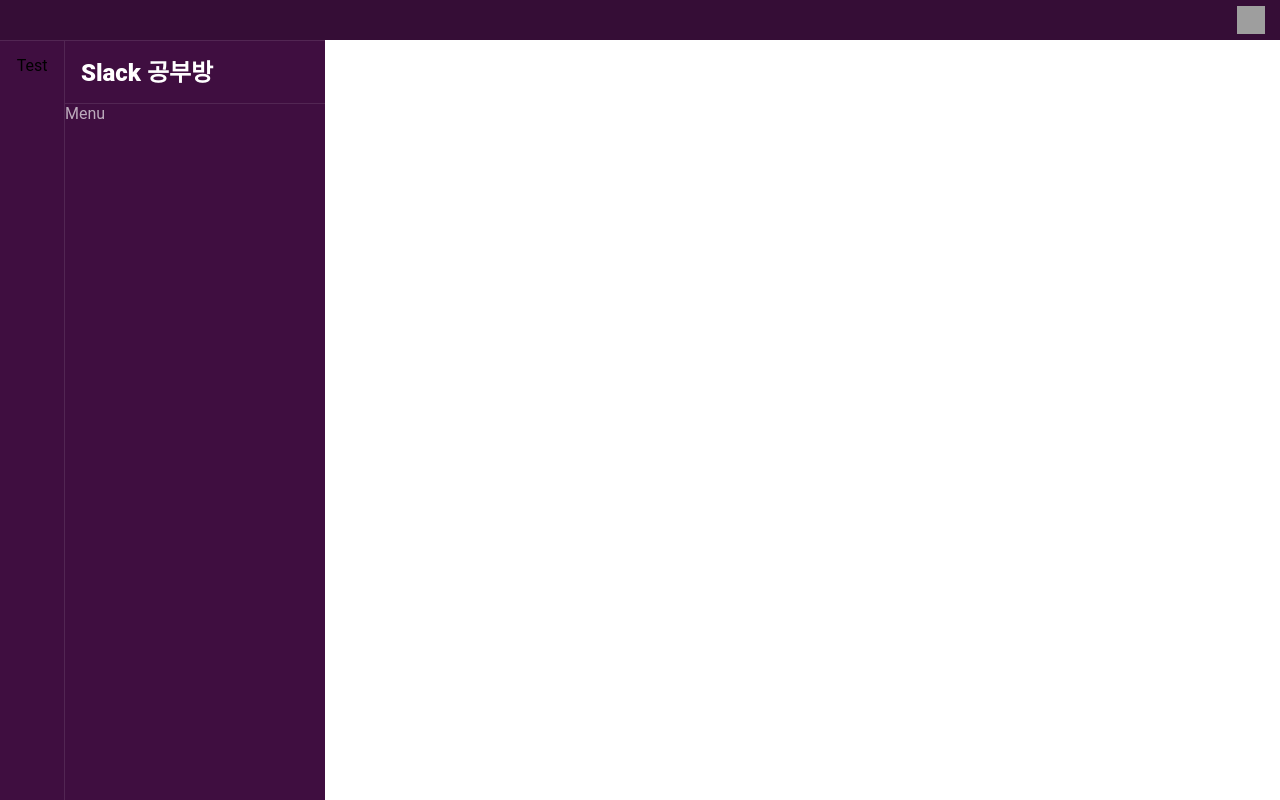
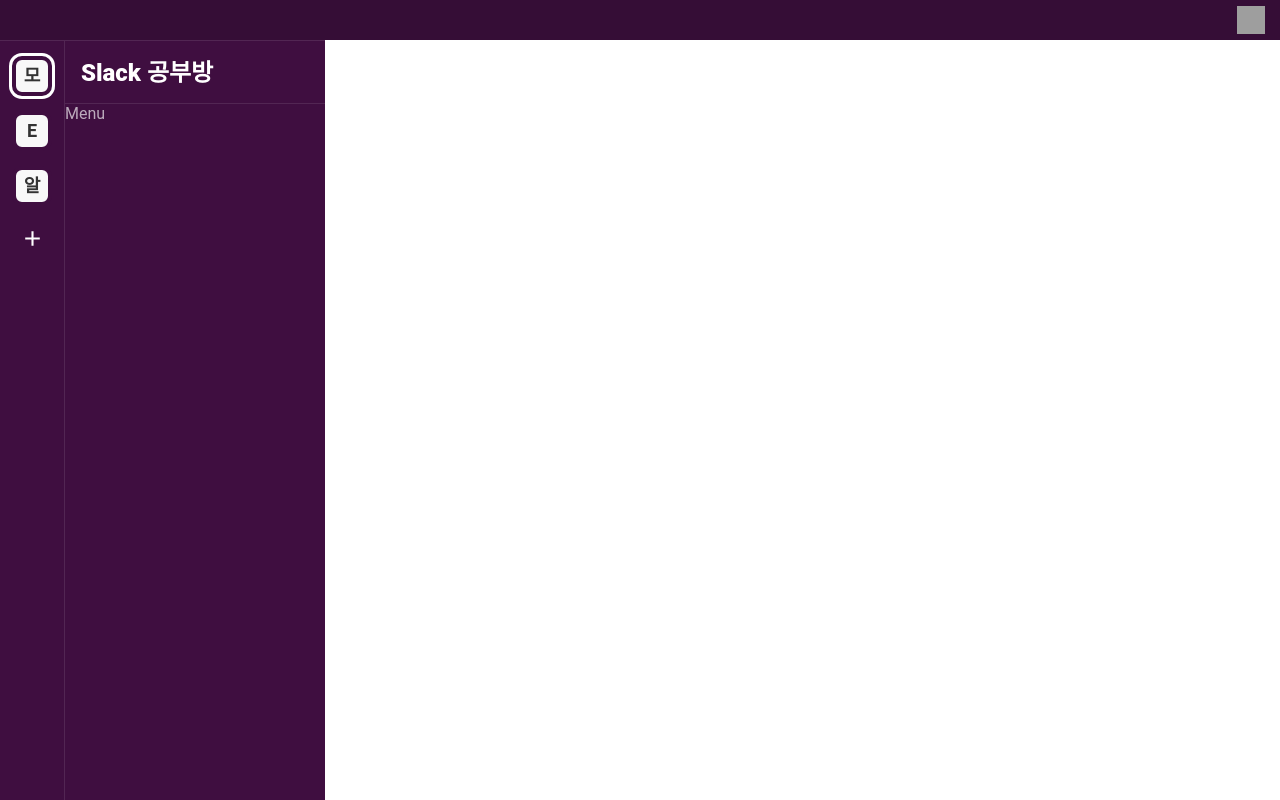
Before and after one commit to devjoylee/sleact, a React (Create React App) app: page /workspace in a window 1280 px wide. Built offline with nearby package versions, Linux system fonts and the light colour scheme; grey boxes are pictures that could not be loaded.

Commit message:
💄 add workspace list UI

```diff
--- a/src/components/Layout/WorkspaceLayout/WorkspaceLayout.tsx
+++ b/src/components/Layout/WorkspaceLayout/WorkspaceLayout.tsx
@@ -1,14 +1,14 @@
 import React from 'react';
 import { Outlet } from 'react-router-dom';
-import { WspaceHeader } from 'components';
-import { WorkspaceContents, List, WorkspaceName, WorkspaceBar, ChannelBar, Chats } from './styles';
+import { WorkspaceHeader, WorkspaceList } from 'components';
+import { WorkspaceContents, List, WorkspaceName, ChannelBar, Chats } from './styles';
 
 export const WorkspaceLayout = () => {
   return (
     <div className='workspace'>
-      <WspaceHeader />
+      <WorkspaceHeader />
       <WorkspaceContents>
-        <WorkspaceBar>Test</WorkspaceBar>
+        <WorkspaceList />
         <ChannelBar>
           <WorkspaceName>Slack 공부방</WorkspaceName>
           <List>Menu</List>
--- a/src/components/Workspace/WspaceHeader.tsx
+++ b/src/components/Workspace/WorkspaceHeader/WorkspaceHeader.tsx
@@ -1,15 +1,15 @@
 import React, { useState } from 'react';
 import { UserSetting } from 'components';
-import { WorkspaceHeader, UserProfile } from './styles';
+import { WspaceHeader, UserProfile } from './styles';
 
-export const WspaceHeader = () => {
+export const WorkspaceHeader = () => {
   const [showUserSetting, setShowUserSetting] = useState(false);
   const handleClick = () => {
     setShowUserSetting((prev) => !prev);
   };
 
   return (
-    <WorkspaceHeader>
+    <WspaceHeader>
       <UserProfile onClick={handleClick}>
         <img
           src='https://s3-ap-northeast-1.amazonaws.com/ojuz-attach/profile/images/GioChkhaidze'
@@ -17,6 +17,6 @@
         />
       </UserProfile>
       {showUserSetting && <UserSetting handleClose={handleClick} />}
-    </WorkspaceHeader>
+    </WspaceHeader>
   );
 };
--- a/src/components/Workspace/styles.ts
+++ b/src/components/Workspace/WorkspaceHeader/styles.ts
@@ -1,7 +1,7 @@
 import styled from '@emotion/styled';
 import { COLOR, STYLE } from 'styles/variables';
 
-export const WorkspaceHeader = styled.header`
+export const WspaceHeader = styled.header`
   display: flex;
   justify-content: flex-end;
   align-items: center;
--- /dev/null
+++ b/src/components/Workspace/WorkspaceList/WorkspaceList.tsx
@@ -0,0 +1,18 @@
+import React from 'react';
+import { ListContainer, WspaceList } from './styles';
+import { MdAdd } from 'react-icons/md';
+
+export const WorkspaceList = () => {
+  return (
+    <ListContainer>
+      <WspaceList>
+        {['모각코', 'English', '알고리즘'].map((item, i) => (
+          <li key={i} className='wspace-item'>
+            {item.slice(0, 1)}
+          </li>
+        ))}
+      </WspaceList>
+      <MdAdd />
+    </ListContainer>
+  );
+};
--- /dev/null
+++ b/src/components/Workspace/WorkspaceList/styles.ts
@@ -0,0 +1,50 @@
+import styled from '@emotion/styled';
+import { COLOR } from 'styles/variables';
+
+export const ListContainer = styled.div`
+  width: 65px;
+  display: flex;
+  flex-direction: column;
+  align-items: center;
+  background: ${COLOR.MAIN_LIGHT};
+  border-top: 1px solid ${COLOR.BORDER_PURPLE};
+  border-right: 1px solid ${COLOR.BORDER_PURPLE};
+  vertical-align: top;
+  text-align: center;
+  padding: 15px 0 0;
+
+  svg {
+    font-size: 25px;
+    color: #fff;
+    cursor: pointer;
+    margin-top: 20px;
+  }
+`;
+
+export const WspaceList = styled.ul`
+  li {
+    display: flex;
+    justify-content: center;
+    align-items: center;
+    width: 40px;
+    height: 40px;
+    font-size: 18px;
+    font-weight: 700;
+    border-radius: 10px;
+    border: 4px solid ${COLOR.MAIN_LIGHT};
+    background: ${COLOR.MODAL_BG};
+    color: ${COLOR.TEXT};
+    line-height: 1;
+    transition: all 0.1s ease-in-out;
+    cursor: pointer;
+    & + li {
+      margin-top: 15px;
+    }
+    &:hover {
+      box-shadow: 0 0 0 3px rgba(255, 255, 255, 0.2);
+    }
+    &:first-child {
+      box-shadow: 0 0 0 3px rgba(255, 255, 255, 1);
+    }
+  }
+`;
--- a/src/components/index.ts
+++ b/src/components/index.ts
@@ -7,5 +7,6 @@
 export { SignUpForm } from './Auth/SignUpForm';
 
 // Workspace
-export { WspaceHeader } from './Workspace/WspaceHeader';
-export { UserSetting } from './Workspace/UserSetting';
+export { WorkspaceHeader } from './Workspace/WorkspaceHeader/WorkspaceHeader';
+export { UserSetting } from './Workspace/WorkspaceHeader/UserSetting';
+export { WorkspaceList } from './Workspace/WorkspaceList/WorkspaceList';
--- a/src/styles/variables.ts
+++ b/src/styles/variables.ts
@@ -1,11 +1,10 @@
 export const COLOR = {
   MAIN_DARK: '#350d36',
   MAIN_LIGHT: '#3f0e40',
-
   TEXT: '#333',
   TEXT_GRAY: '#bcabbc',
-
   BORDER_PURPLE: '#522653',
+  MODAL_BG: '#f8f8f8',
 };
 
 export const STYLE = {
```
Also changed, not shown: src/components/Workspace/WorkspaceHeader/UserSetting.tsx (renamed from src/components/Workspace/UserSetting.tsx).
